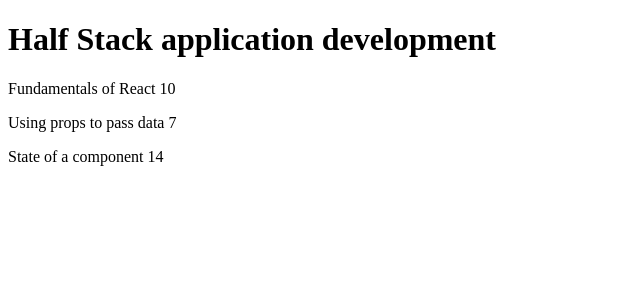
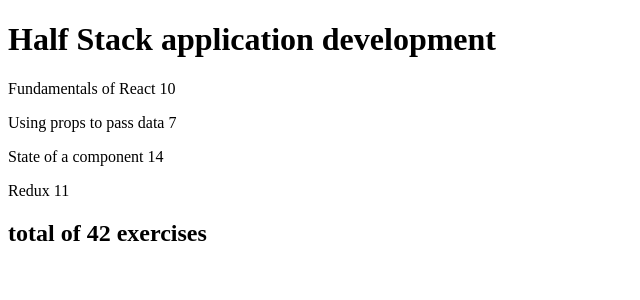
Before and after one commit to Diefat17/Part2, a React (Vite) app: page / in a window 1280 px wide. Shown: the top 300 px of the page, without its empty margins (0-640 px from the left). Built offline with nearby package versions, Linux system fonts and the light colour scheme.

Commit message:
Exercise 2.2 done

```diff
--- a/src/App.jsx
+++ b/src/App.jsx
@@ -1,10 +1,11 @@
 const Course = ({course}) => {
-  const temp = course.parts
-
+  let temp = 0
+  const copy = (course.parts).map(tem => temp += tem.exercises)
   return (
     <>
       <h1>{course.name}</h1>
-      {temp.map(course => <p key={course.id}>{course.name} {course.exercises}</p>)}
+      {(course.parts).map(course => <p key={course.id}>{course.name} {course.exercises}</p>)}
+      <h2>total of {temp} exercises</h2>
     </>
 
   )
@@ -31,6 +32,12 @@
         exercises: 14,
         id: 3
       }
+      ,
+      {
+        name: 'Redux',
+        exercises: 11,
+        id: 4
+      }
     ]
   }
   //console.log(course.parts[0].name)
```
